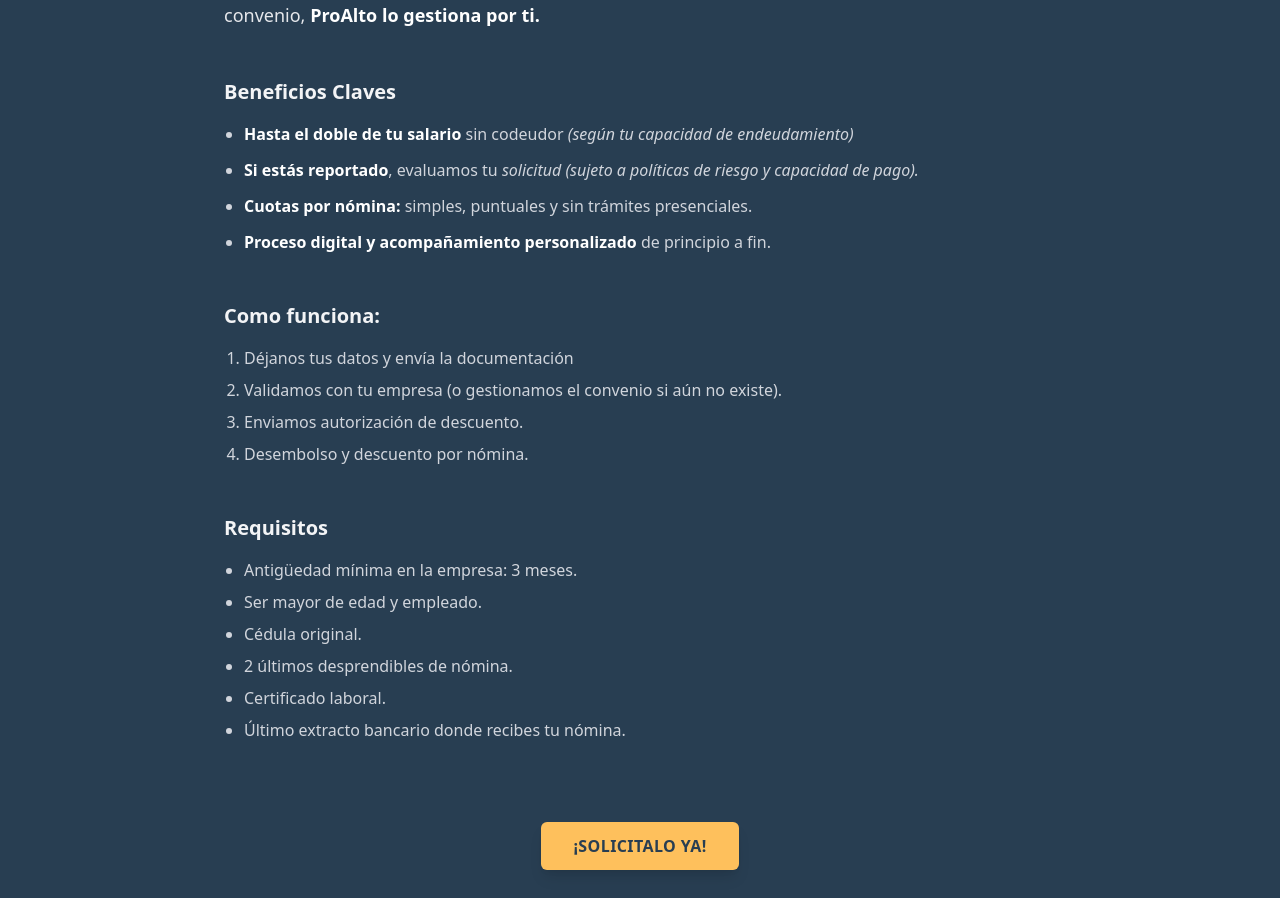
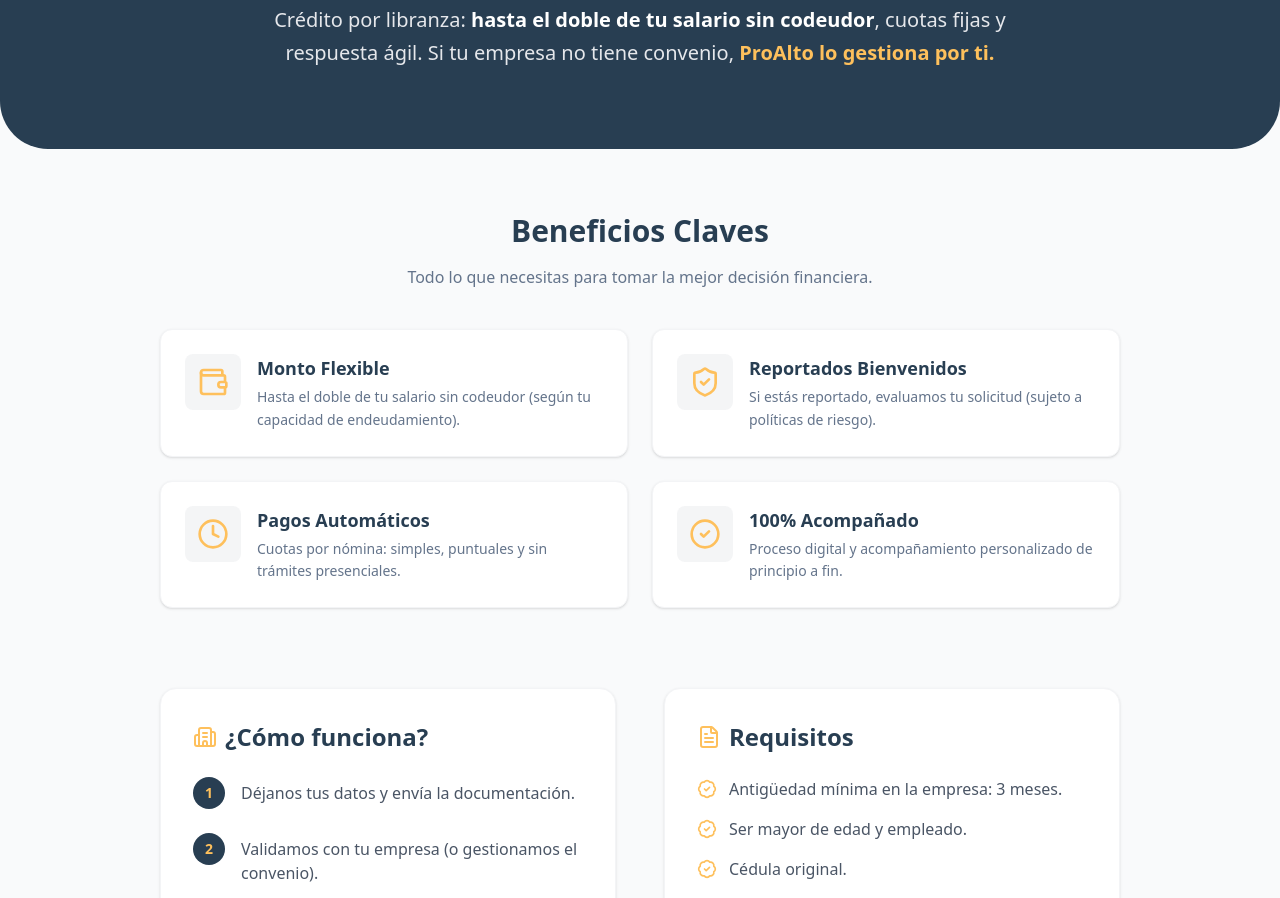
Before and after one commit to Ban68/proalto, a Next.js app: page /credito-libranza in a window 1280 px wide. Shown: the part 300-1198 px from the top of the page. Built offline with nearby package versions, Linux system fonts and the light colour scheme.

Commit message:
fix(ui): redesign credito libranza page for better aesthetics

```diff
--- a/app/credito-libranza/page.tsx
+++ b/app/credito-libranza/page.tsx
@@ -1,84 +1,141 @@
 import { Footer } from "@/components/layout/footer";
 import { Navbar } from "@/components/layout/navbar";
 import Link from "next/link";
+import { CheckCircle2, Clock, ShieldCheck, Wallet, FileText, Building2, BadgeCheck } from "lucide-react";
 
 export default function CreditoLibranzaPage() {
     return (
-        <main className="min-h-screen bg-[#283e52] text-white flex flex-col">
+        <main className="min-h-screen bg-gray-50 flex flex-col">
             <Navbar />
-            <div className="flex-grow pt-32 pb-16">
-                <div className="container max-w-4xl mx-auto space-y-12">
 
-                    {/* Header */}
-                    <div className="space-y-6">
-                        <h1 className="text-3xl md:text-4xl font-bold leading-tight">
-                            Tu crédito por descuento de nómina, <span className="text-[#fec05c]">fácil y rápido.</span>
+            {/* Hero Section */}
+            <section className="bg-[#283e52] text-white pt-40 pb-20 rounded-b-[3rem]">
+                <div className="container max-w-5xl mx-auto text-center space-y-6">
+                    <h1 className="text-4xl md:text-5xl font-bold leading-tight">
+                        Tu crédito por descuento de nómina, <br />
+                        <span className="text-[#fec05c]">fácil y rápido.</span>
                     </h1>
-                        <p className="text-lg text-gray-200 leading-relaxed">
-                            Crédito por libranza: <span className="font-bold text-white">hasta el doble de tu salario sin codeudor</span>,
-                            cuotas fijas y respuesta ágil, incluso si estás reportado puedes acceder a un crédito con nosotros.
-                            Si tu empresa no tiene convenio, <span className="font-bold text-white">ProAlto lo gestiona por ti.</span>
+                    <p className="text-xl text-gray-200 max-w-3xl mx-auto leading-relaxed">
+                        Crédito por libranza: <span className="font-semibold text-white">hasta el doble de tu salario sin codeudor</span>,
+                        cuotas fijas y respuesta ágil. Si tu empresa no tiene convenio, <span className="font-semibold text-[#fec05c]">ProAlto lo gestiona por ti.</span>
                     </p>
                 </div>
-
-                    {/* Beneficios Claves */}
-                    <section className="space-y-4">
-                        <h2 className="text-xl font-semibold text-gray-100">Beneficios Claves</h2>
-                        <ul className="space-y-3 list-disc pl-5 text-gray-300">
-                            <li>
-                                <span className="font-bold text-white">Hasta el doble de tu salario</span> sin codeudor
-                                <span className="italic"> (según tu capacidad de endeudamiento)</span>
-                            </li>
-                            <li>
-                                <span className="font-bold text-white">Si estás reportado</span>, evaluamos tu
-                                <span className="italic"> solicitud (sujeto a políticas de riesgo y capacidad de pago).</span>
-                            </li>
-                            <li>
-                                <span className="font-bold text-white">Cuotas por nómina:</span> simples, puntuales y sin trámites presenciales.
-                            </li>
-                            <li>
-                                <span className="font-bold text-white">Proceso digital y acompañamiento personalizado</span> de principio a fin.
-                            </li>
-                        </ul>
             </section>
 
+            <div className="flex-grow container max-w-5xl mx-auto py-16 space-y-20">
+
+                {/* Beneficios Claves - Grid */}
+                <section>
+                    <div className="text-center mb-10">
+                        <h2 className="text-3xl font-bold text-[#283e52] mb-4">Beneficios Claves</h2>
+                        <p className="text-muted-foreground">Todo lo que necesitas para tomar la mejor decisión financiera.</p>
+                    </div>
+
+                    <div className="grid md:grid-cols-2 gap-6">
+                        <BenefitCard
+                            icon={<Wallet className="w-8 h-8 text-[#fec05c]" />}
+                            title="Monto Flexible"
+                            description="Hasta el doble de tu salario sin codeudor (según tu capacidad de endeudamiento)."
+                        />
+                        <BenefitCard
+                            icon={<ShieldCheck className="w-8 h-8 text-[#fec05c]" />}
+                            title="Reportados Bienvenidos"
+                            description="Si estás reportado, evaluamos tu solicitud (sujeto a políticas de riesgo)."
+                        />
+                        <BenefitCard
+                            icon={<Clock className="w-8 h-8 text-[#fec05c]" />}
+                            title="Pagos Automáticos"
+                            description="Cuotas por nómina: simples, puntuales y sin trámites presenciales."
+                        />
+                        <BenefitCard
+                            icon={<CheckCircle2 className="w-8 h-8 text-[#fec05c]" />}
+                            title="100% Acompañado"
+                            description="Proceso digital y acompañamiento personalizado de principio a fin."
+                        />
+                    </div>
+                </section>
+
+                {/* Como funciona & Requisitos Split */}
+                <div className="grid md:grid-cols-2 gap-12 items-start">
+
                     {/* Como funciona */}
-                    <section className="space-y-4">
-                        <h2 className="text-xl font-semibold text-gray-100">Como funciona:</h2>
-                        <ol className="space-y-2 list-decimal pl-5 text-gray-300">
-                            <li>Déjanos tus datos y envía la documentación</li>
-                            <li>Validamos con tu empresa (o gestionamos el convenio si aún no existe).</li>
-                            <li>Enviamos autorización de descuento.</li>
-                            <li>Desembolso y descuento por nómina.</li>
-                        </ol>
+                    <section className="bg-white p-8 rounded-2xl shadow-sm border border-gray-100">
+                        <h2 className="text-2xl font-bold text-[#283e52] mb-6 flex items-center gap-2">
+                            <Building2 className="w-6 h-6 text-[#fec05c]" />
+                            ¿Cómo funciona?
+                        </h2>
+                        <div className="space-y-6">
+                            <Step number="1" text="Déjanos tus datos y envía la documentación." />
+                            <Step number="2" text="Validamos con tu empresa (o gestionamos el convenio)." />
+                            <Step number="3" text="Enviamos autorización de descuento." />
+                            <Step number="4" text="Desembolso y descuento por nómina." />
+                        </div>
                     </section>
 
                     {/* Requisitos */}
-                    <section className="space-y-4">
-                        <h2 className="text-xl font-semibold text-gray-100">Requisitos</h2>
-                        <ul className="space-y-2 list-disc pl-5 text-gray-300">
-                            <li>Antigüedad mínima en la empresa: 3 meses.</li>
-                            <li>Ser mayor de edad y empleado.</li>
-                            <li>Cédula original.</li>
-                            <li>2 últimos desprendibles de nómina.</li>
-                            <li>Certificado laboral.</li>
-                            <li>Último extracto bancario donde recibes tu nómina.</li>
+                    <section className="bg-white p-8 rounded-2xl shadow-sm border border-gray-100">
+                        <h2 className="text-2xl font-bold text-[#283e52] mb-6 flex items-center gap-2">
+                            <FileText className="w-6 h-6 text-[#fec05c]" />
+                            Requisitos
+                        </h2>
+                        <ul className="space-y-4">
+                            <RequirementItem text="Antigüedad mínima en la empresa: 3 meses." />
+                            <RequirementItem text="Ser mayor de edad y empleado." />
+                            <RequirementItem text="Cédula original." />
+                            <RequirementItem text="2 últimos desprendibles de nómina." />
+                            <RequirementItem text="Certificado laboral." />
+                            <RequirementItem text="Último extracto bancario donde recibes tu nómina." />
                         </ul>
                     </section>
+                </div>
 
                 {/* CTA Button */}
-                    <div className="pt-8 flex justify-center">
+                <div className="text-center py-8">
                     <Link
                         href="/formulario-de-registro"
-                            className="inline-flex items-center justify-center rounded-md bg-[#fec05c] px-8 py-3 text-base font-bold text-[#283e52] shadow-lg hover:bg-[#eeb14e] transition-colors uppercase tracking-wide"
+                        className="inline-flex items-center justify-center rounded-full bg-[#fec05c] px-10 py-4 text-lg font-bold text-[#283e52] shadow-xl hover:bg-[#eeb14e] hover:scale-105 transition-all duration-300 uppercase tracking-wide"
                     >
                         ¡SOLICITALO YA!
                     </Link>
+                    <p className="mt-4 text-sm text-muted-foreground">Respuesta en menos de 24 horas hábiles</p>
                 </div>
 
-                </div>
             </div>
             <Footer />
         </main>
     );
 }
+
+function BenefitCard({ icon, title, description }: { icon: React.ReactNode, title: string, description: string }) {
+    return (
+        <div className="bg-white p-6 rounded-xl shadow-sm border border-gray-100 flex items-start gap-4 hover:shadow-md transition-shadow">
+            <div className="bg-[#283e52]/5 p-3 rounded-lg">
+                {icon}
+            </div>
+            <div>
+                <h3 className="font-bold text-[#283e52] text-lg mb-1">{title}</h3>
+                <p className="text-muted-foreground leading-relaxed text-sm">{description}</p>
+            </div>
+        </div>
+    );
+}
+
+function Step({ number, text }: { number: string, text: string }) {
+    return (
+        <div className="flex items-start gap-4">
+            <div className="flex-shrink-0 w-8 h-8 rounded-full bg-[#283e52] text-[#fec05c] flex items-center justify-center font-bold text-sm">
+                {number}
+            </div>
+            <p className="text-gray-600 pt-1">{text}</p>
+        </div>
+    );
+}
+
+function RequirementItem({ text }: { text: string }) {
+    return (
+        <li className="flex items-start gap-3">
+            <BadgeCheck className="w-5 h-5 text-[#fec05c] flex-shrink-0 mt-0.5" />
+            <span className="text-gray-600">{text}</span>
+        </li>
+    );
+}
```
Lines whose indentation alone changed are shown as unchanged.
